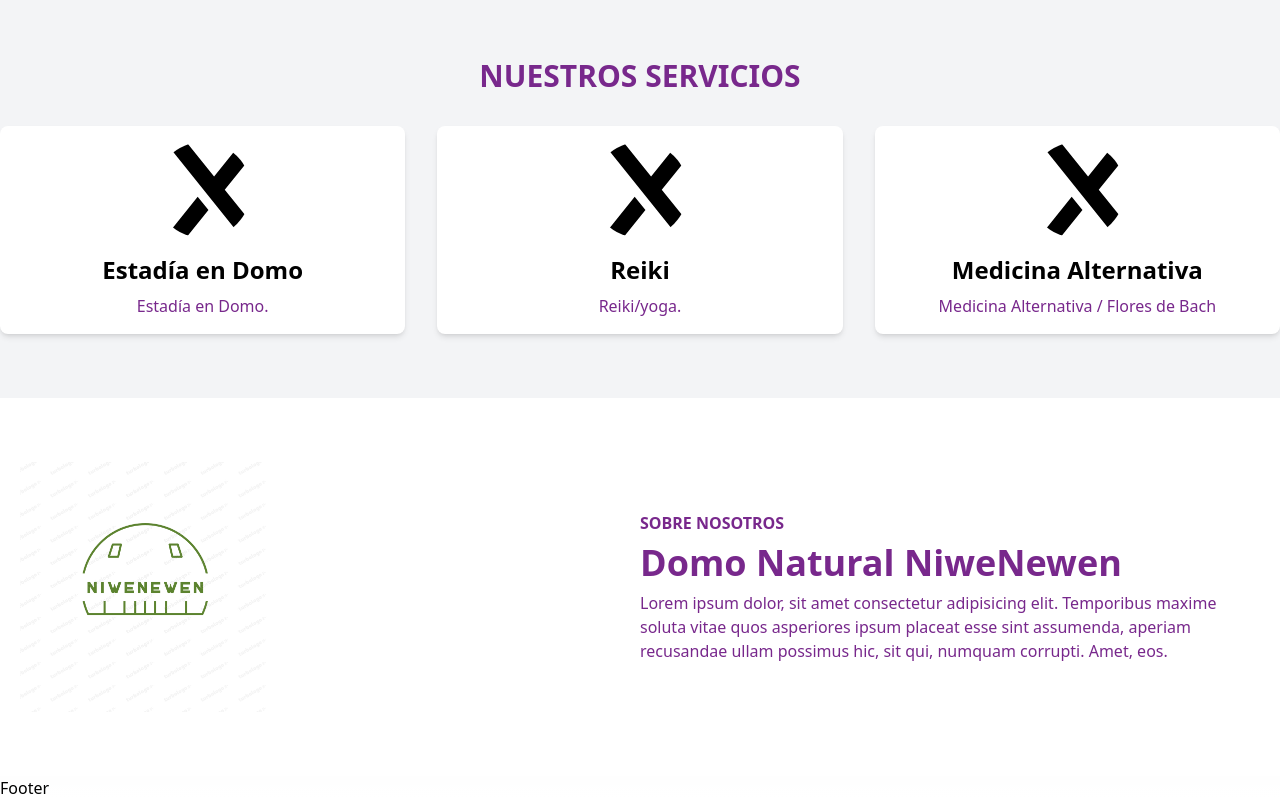
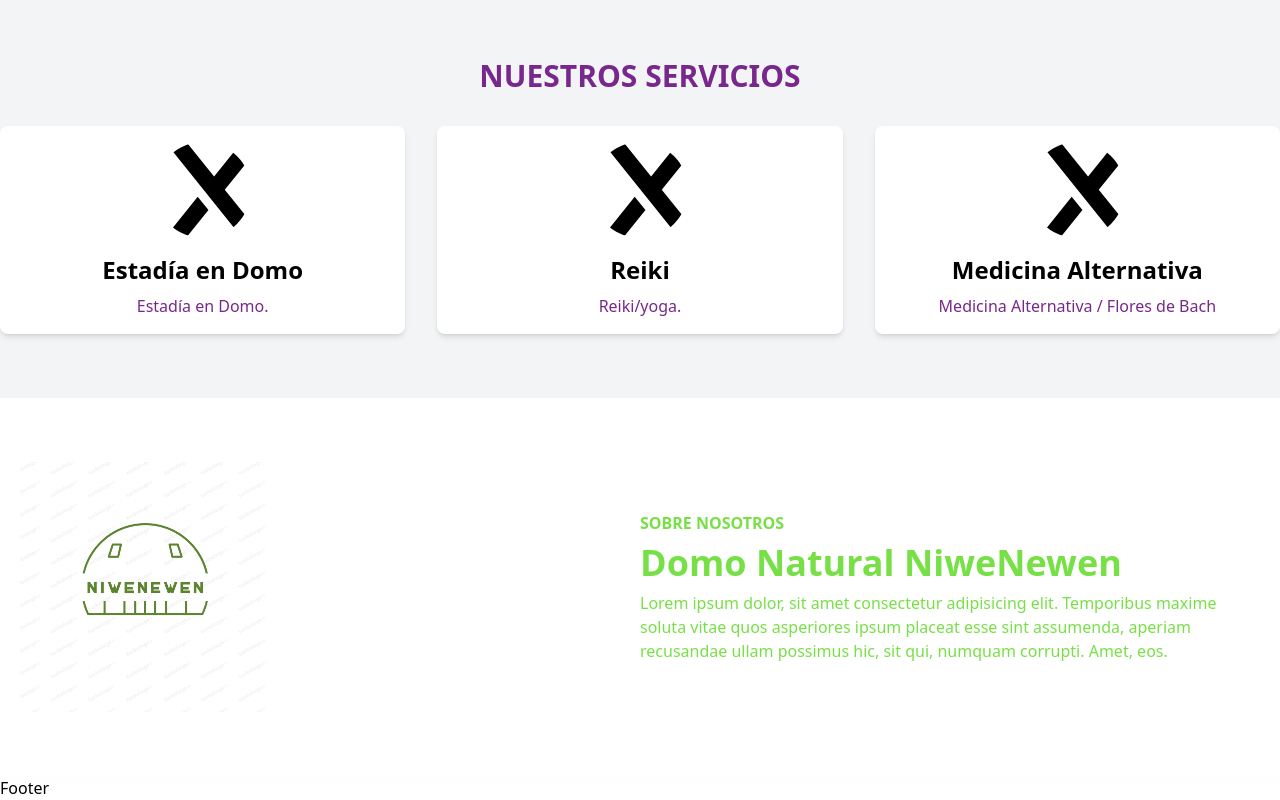
Before and after one commit to JKiddo-dev/NiweNewen, a Next.js app: page / in a window 1280 px wide. Shown: the part 260-1060 px from the top of the page. Built offline with nearby package versions, Linux system fonts and the light colour scheme.

Commit message:
change porn

```diff
--- a/components/About.tsx
+++ b/components/About.tsx
@@ -2,7 +2,7 @@ import Image from 'next/image'
 
 export const About = () => {
   return (
-    <div id='about-section' className='w-full bg-white text-[#78288c] py-16 px-4'>
+    <div id='about-section' className='w-full bg-white text-[#78e047] py-16 px-4'>
         <div className='max-w-[1240px] mx-auto grid md:grid-cols-2'>
             <Image
             src="/Logo2.png"
```
